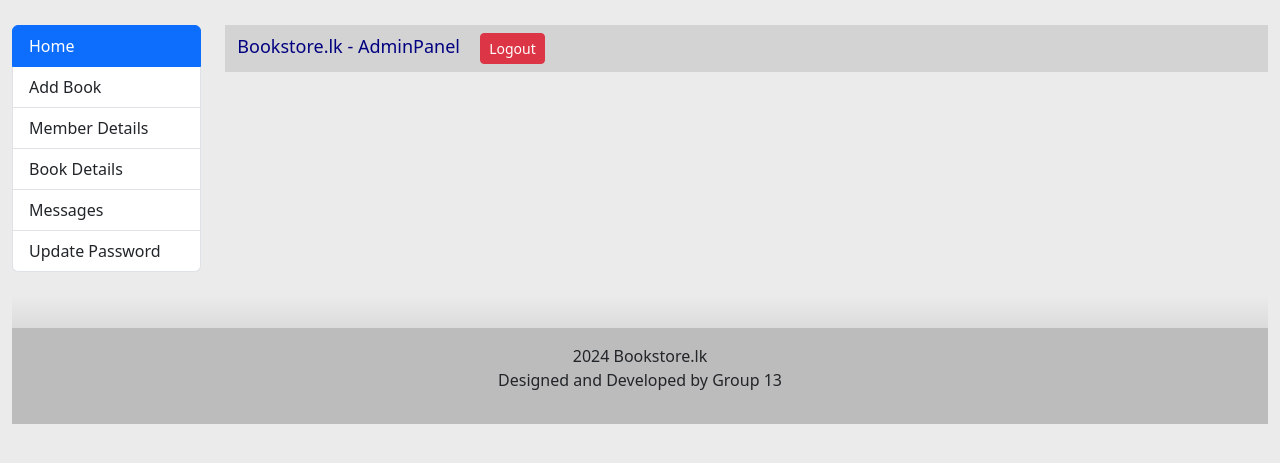
After one commit to sandaniwimalaweera/Book-Store---IMS, a PHP site: page /admin/dashb.php in a window 1280 px wide. The commit adds this page. Shown: the top 463 px of the page. Run offline with PHP 8.4, Linux system fonts and the light colour scheme; the visitor is signed in with stand-in values (Sample User, id 1); a stand-in replaces the project's code that opens the database connection.

Commit message:
Add files via upload

```diff
--- /dev/null
+++ b/admin/dashb.php
@@ -0,0 +1,135 @@
+<?php
+session_start();
+extract($_REQUEST);
+include('../connection/connection.php');
+$admin=$_SESSION['admin_logged_in'];
+if($admin=="")
+{
+  header('location:index.php');
+}
+?>
+<!DOCTYPE html>
+<html lang="en">
+  <head>
+     <title>Book store</title>
+  <meta charset="utf-8">
+  <meta name="viewport" content="width=device-width, initial-scale=1">
+  <link rel="stylesheet" href="../b5/css/bootstrap.css">
+
+
+
+
+  <style>
+
+    body{
+      background-color: #ecebeb;
+    }
+
+  </style>
+  </head>
+  <body>
+
+<div class="container-fluid" style="margin-top: 25px;">
+  <div class="row">
+    <div class="col-md-2">
+<div class="list-group">
+  <a href="dashb.php?option=home" class="list-group-item list-group-item-action active" aria-current="true">
+    Home
+  </a>
+  <a href="dashb.php?option=addbook" class="list-group-item list-group-item-action">Add Book</a>
+  <a href="dashb.php?option=user_registration" class="list-group-item list-group-item-action">Member Details</a>
+  <a href="dashb.php?option=book_detail" class="list-group-item list-group-item-action">Book Details</a>
+  <a href="dashb.php?option=feedback" class="list-group-item list-group-item-action">Messages</a>
+  <a href="dashb.php?option=update_password" class="list-group-item list-group-item-action">Update Password</a>
+
+
+
+
+
+
+
+
+</div>
+
+
+
+
+    </div>
+    <div class="col-md-10">
+      <?php
+@$opt=$_GET['option'];
+if($opt=="")
+{
+include('home.php');
+}
+else
+{
+  if($opt=="feedback")
+  {
+  include('feedback.php');
+  }
+  else if($opt=="update_register")
+  {
+  include('update_register.php');
+  }
+  else if($opt=="addbook")
+  {
+  include('addbook.php');
+  }
+  else if($opt=="book_detail")
+  {
+  include('book_detail.php');
+  }
+  else if($opt=="update_book")
+  {
+  include('update_book.php');
+  }
+
+
+  else if($opt=="user_registration")
+  {
+    include('user_registration.php');
+ }
+ else if($opt=="update_password")
+  {
+    include('update_password.php');
+ }
+
+
+  else if($opt=="home")
+  {
+    include('home.php');
+  }
+}
+?>
+    </div>
+  </div>
+</div>
+
+
+
+
+        </div>
+      </div>
+    </div>
+
+
+<br>
+
+    <div class="container-fluid">
+      <!-- Footer -->
+<div class="footer">
+<div class="text-center p-3"  style="background: linear-gradient(#ecebeb, #dbdbdb);">
+
+
+</div>
+  <div class="text-center p-3" style="background-color: rgba(0, 0, 0, 0.2);">
+    <p>2024 Bookstore.lk <br>
+   Designed and Developed by Group 13</p>
+  </div>
+
+    </div>
+
+
+  </body>
+</html>
```
Also changed, not shown: admin/home.php (line endings or trailing spaces).
